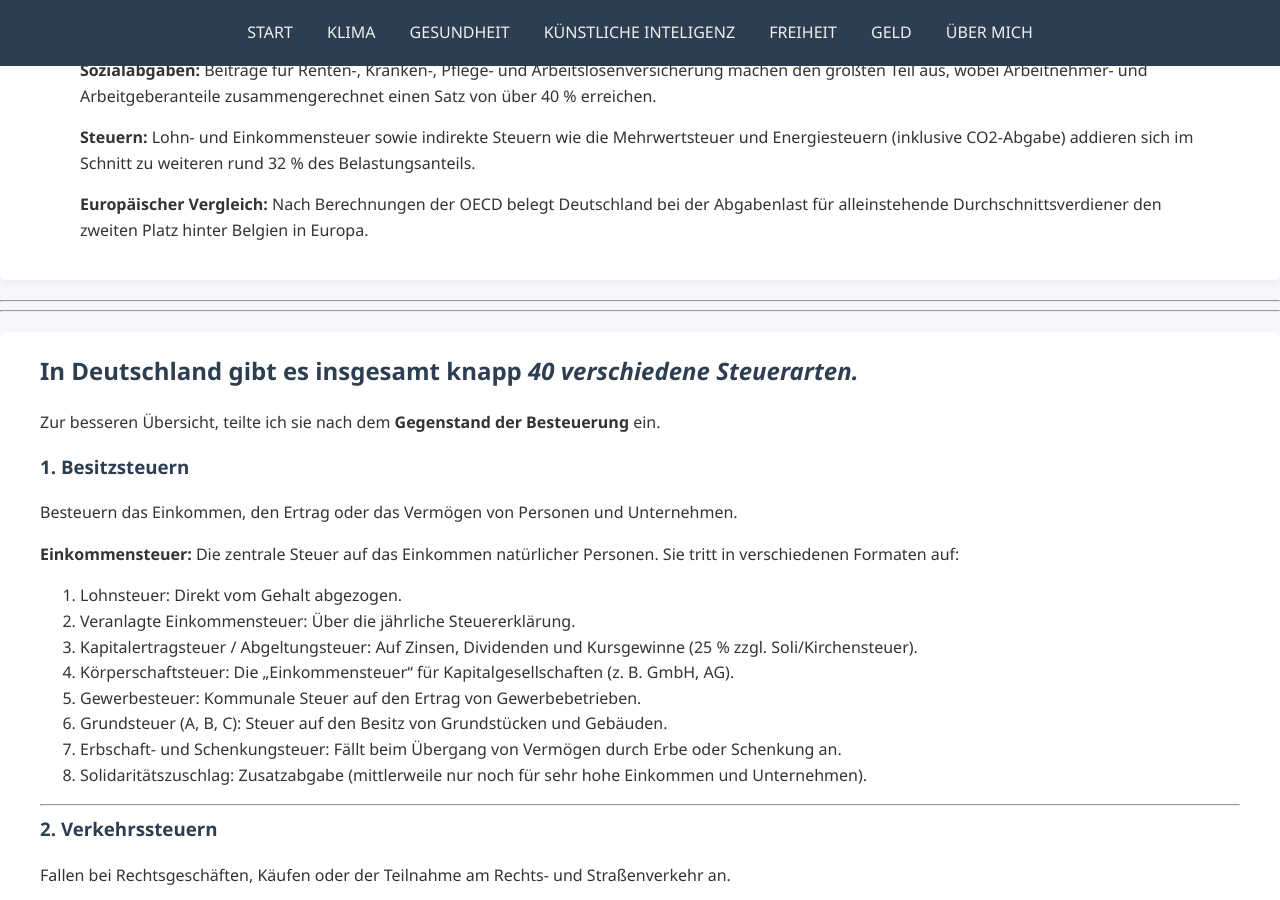
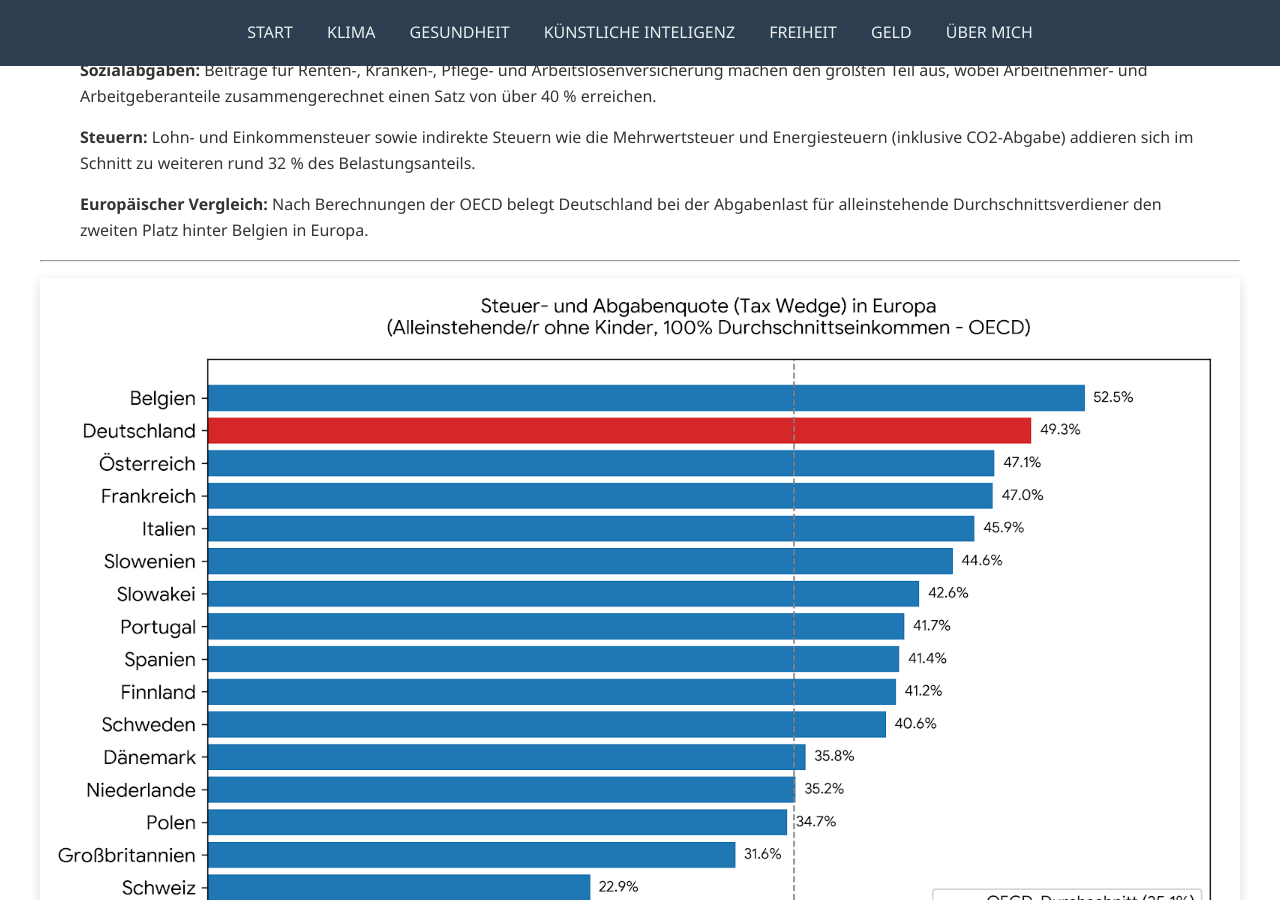
Before and after one commit to TheGermanTruth/TheGermanTruth, a Jekyll site: the page built from geld.md, in a window 1280 px wide and 900 px high, scrolled down 3867 px. Built offline with Jekyll 4.4.1, drawn with Linux system fonts in a browser that asks for light colours.

Commit message:
Update geld.md

```diff
--- a/geld.md
+++ b/geld.md
@@ -51,6 +51,10 @@ title: "Geld"
 
 >**Europäischer Vergleich:** Nach Berechnungen der OECD belegt Deutschland bei der Abgabenlast für alleinstehende Durchschnittsverdiener
 >den zweiten Platz hinter Belgien in Europa.
+
+---
+
+![Europa]({{ '/images/europa.png' | relative_url }}){: .shadow-img width="100%"}
 
 </div>
 
```
